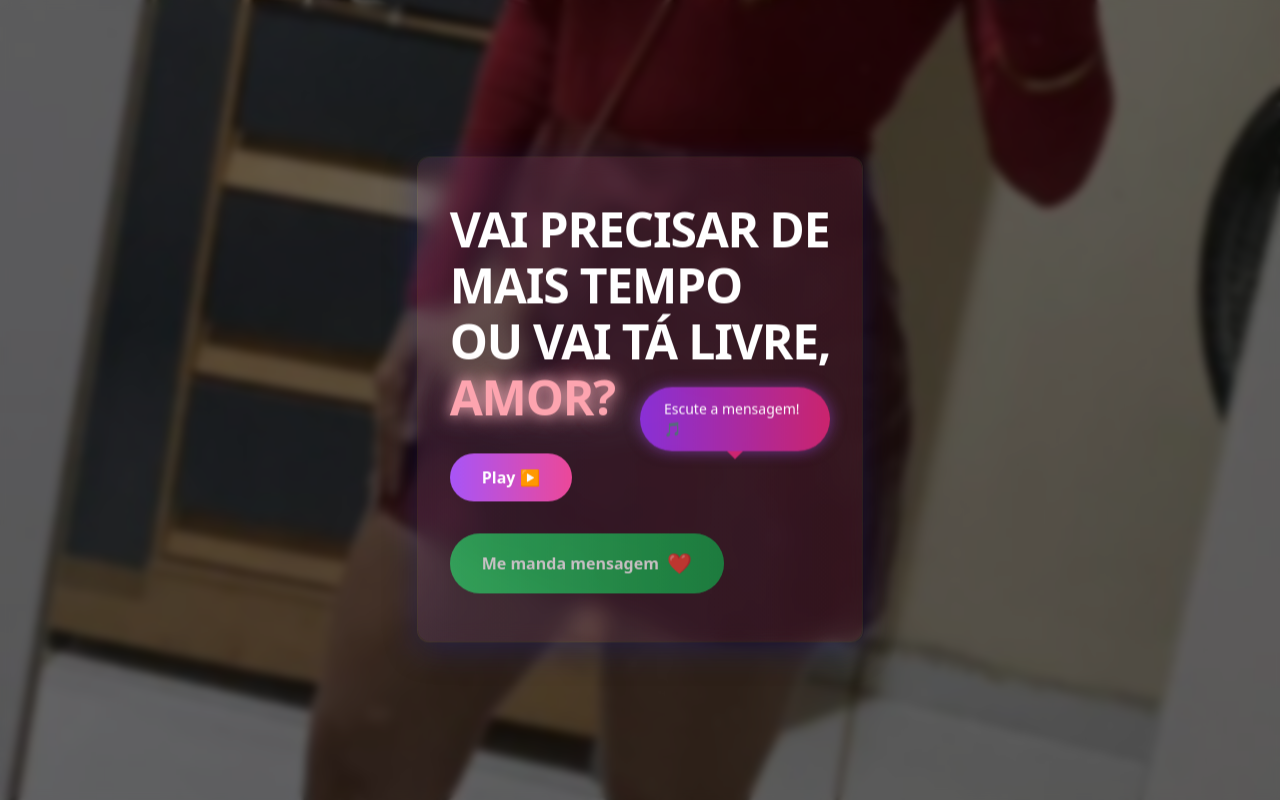
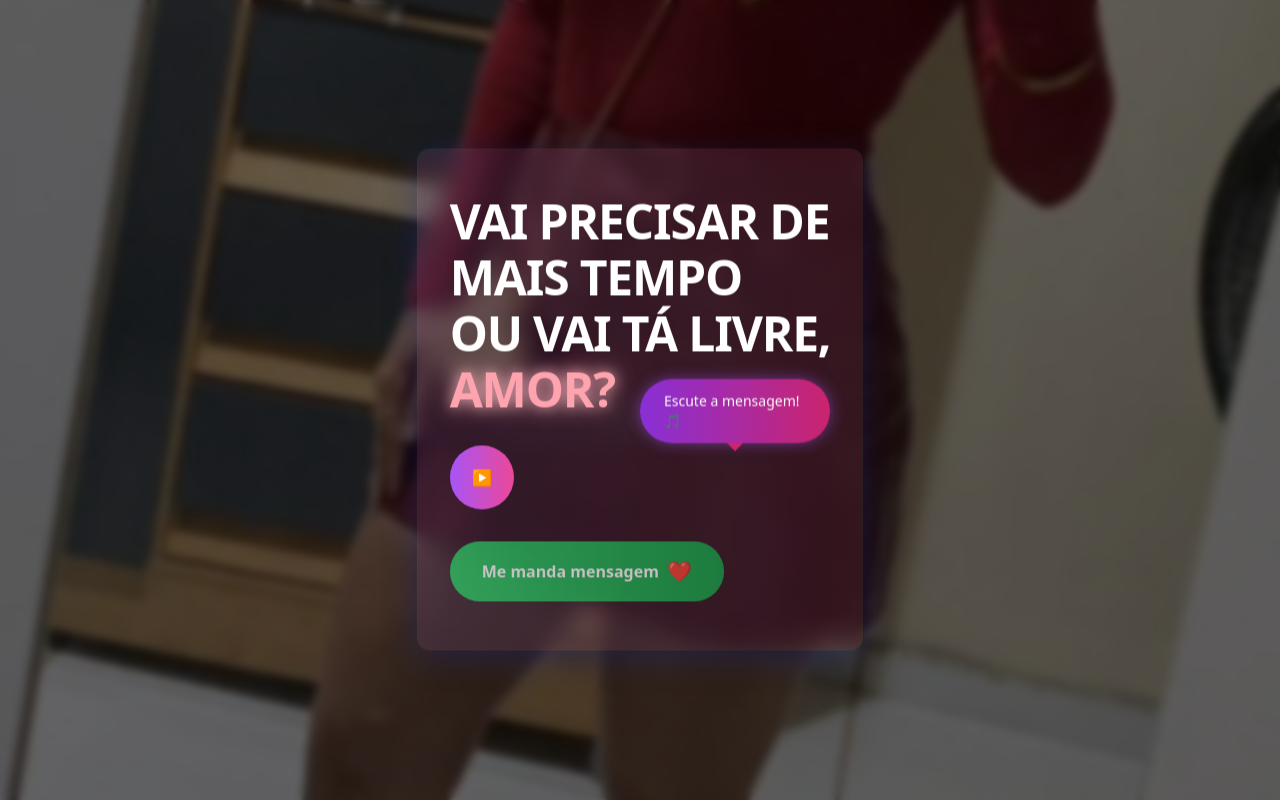
Before and after one commit to arinelson/love-me, a React (Vite) app: page / in a window 1280 px wide. Built offline with nearby package versions, Linux system fonts and the light colour scheme.

Commit message:
Update audio button style and behavior
- Make the audio button round.
- Extend the button when clicked to play audio.
- Add a warning message below the button to prompt users to press it to listen.
[skip gpt_engineer]

```diff
--- a/src/pages/Index.tsx
+++ b/src/pages/Index.tsx
@@ -77,13 +77,13 @@ const Index = () => {
         <div className="mt-8 relative">
           <button
             onClick={handlePlayPause}
-            className={`px-8 py-3 rounded-full font-semibold transition-all duration-300 ${
+            className={`w-16 h-16 rounded-full transition-all duration-300 ${
               isPlaying
-                ? "bg-gradient-to-r from-purple-600 to-pink-600 text-white shadow-[0_0_15px_rgba(168,85,247,0.5)] animate-pulse"
+                ? "bg-gradient-to-r from-purple-600 to-pink-600 text-white shadow-[0_0_15px_rgba(168,85,247,0.5)] animate-pulse w-32"
                 : "bg-gradient-to-r from-purple-500 to-pink-500 text-white hover:shadow-[0_0_25px_rgba(168,85,247,0.4)]"
             }`}
           >
-            {isPlaying ? "Pause ⏸️" : "Play ▶️"}
+            {isPlaying ? "Pause ⏸️" : "▶️"}
           </button>
 
           <audio
```
